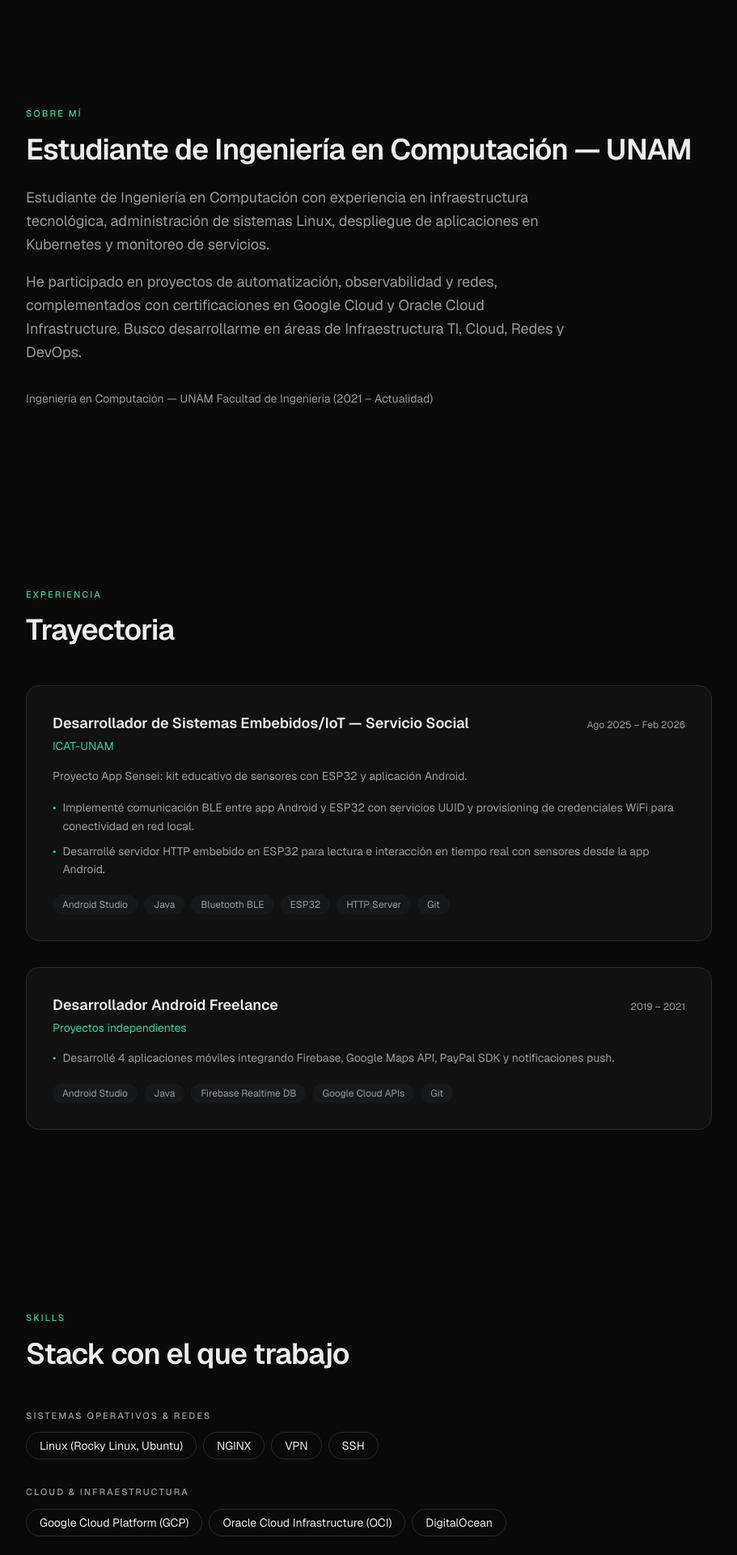
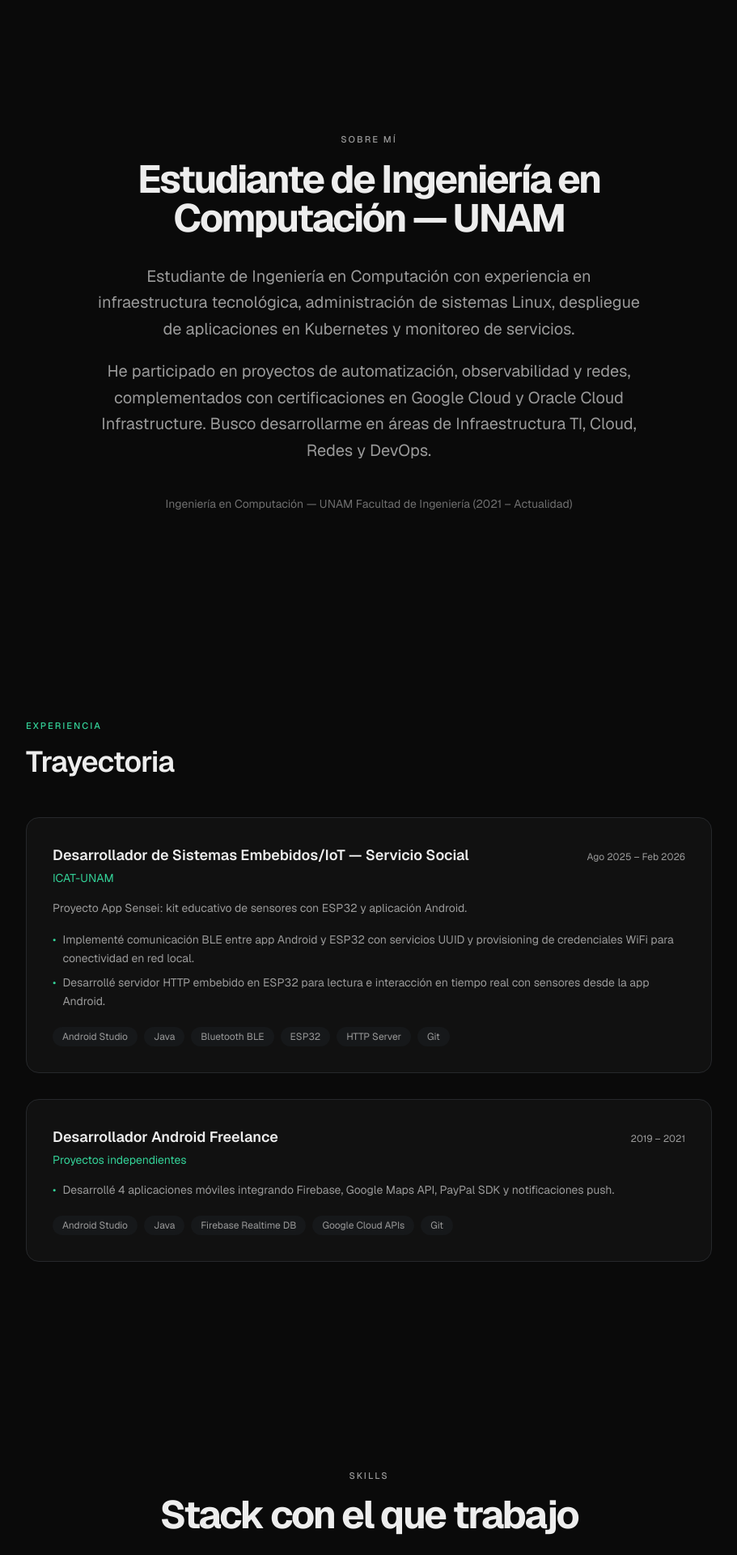
Before and after one commit to C4rlos316/bunnywear-devops, a Next.js app in the folder frontend/: page / in a window 1280 px wide. Shown: the part 780-2700 px from the top of the page at 81% size, without its empty margins (184-1095 px from the left). Built offline with nearby package versions, Linux system fonts and the light colour scheme; no server answers.

Commit message:
feat: se rediseñan las vistas de todas las secciones a algo mas llamtivo

```diff
--- a/frontend/src/components/Reveal.js
+++ b/frontend/src/components/Reveal.js
@@ -5,10 +5,10 @@ import { motion } from "framer-motion";
 export default function Reveal({ children, delay = 0, className = "" }) {
   return (
     <motion.div
-      initial={{ opacity: 0, y: 24 }}
+      initial={{ opacity: 0, y: 12 }}
       whileInView={{ opacity: 1, y: 0 }}
       viewport={{ once: true, margin: "-80px" }}
-      transition={{ duration: 0.6, delay, ease: "easeOut" }}
+      transition={{ duration: 0.8, delay, ease: [0.16, 1, 0.3, 1] }}
       className={className}
     >
       {children}
--- a/frontend/src/components/portfolio/About.js
+++ b/frontend/src/components/portfolio/About.js
@@ -2,32 +2,32 @@ import Reveal from "../Reveal";
 
 export default function About() {
   return (
-    <section id="about" className="mx-auto max-w-4xl px-6 py-28">
+    <section id="about" className="mx-auto max-w-3xl px-6 py-36 text-center">
       <Reveal>
-        <p className="eyebrow text-mint">Sobre mí</p>
+        <p className="eyebrow text-ash">Sobre mí</p>
       </Reveal>
-      <Reveal delay={0.1}>
-        <h2 className="mt-4 text-3xl font-semibold tracking-tight text-ink sm:text-4xl">
+      <Reveal delay={0.15}>
+        <h2 className="headline-gradient mt-4 text-4xl font-bold tracking-tighter sm:text-5xl">
           Estudiante de Ingeniería en Computación — UNAM
         </h2>
       </Reveal>
-      <Reveal delay={0.2}>
-        <p className="mt-6 max-w-2xl text-base leading-relaxed text-ash sm:text-lg">
+      <Reveal delay={0.3}>
+        <p className="mx-auto mt-8 max-w-2xl text-lg leading-relaxed text-ash sm:text-xl">
           Estudiante de Ingeniería en Computación con experiencia en
           infraestructura tecnológica, administración de sistemas Linux,
           despliegue de aplicaciones en Kubernetes y monitoreo de servicios.
         </p>
       </Reveal>
-      <Reveal delay={0.3}>
-        <p className="mt-4 max-w-2xl text-base leading-relaxed text-ash sm:text-lg">
+      <Reveal delay={0.45}>
+        <p className="mx-auto mt-5 max-w-2xl text-lg leading-relaxed text-ash sm:text-xl">
           He participado en proyectos de automatización, observabilidad y
           redes, complementados con certificaciones en Google Cloud y Oracle
           Cloud Infrastructure. Busco desarrollarme en áreas de
           Infraestructura TI, Cloud, Redes y DevOps.
         </p>
       </Reveal>
-      <Reveal delay={0.4}>
-        <p className="mt-8 text-sm text-ash">
+      <Reveal delay={0.6}>
+        <p className="mt-10 text-sm text-ash/70">
           Ingeniería en Computación — UNAM Facultad de Ingeniería (2021 – Actualidad)
         </p>
       </Reveal>
--- a/frontend/src/components/portfolio/Blog.js
+++ b/frontend/src/components/portfolio/Blog.js
@@ -2,23 +2,25 @@ import Reveal from "../Reveal";
 
 export default function Blog({ posts = [] }) {
   return (
-    <section id="blog" className="mx-auto max-w-4xl px-6 py-28">
-      <Reveal>
-        <p className="eyebrow text-mint">Blog</p>
-      </Reveal>
-      <Reveal delay={0.1}>
-        <h2 className="mt-4 text-3xl font-semibold tracking-tight text-ink sm:text-4xl">
-          Notas y aprendizajes
-        </h2>
-      </Reveal>
+    <section id="blog" className="mx-auto max-w-4xl px-6 py-36">
+      <div className="text-center">
+        <Reveal>
+          <p className="eyebrow text-ash">Blog</p>
+        </Reveal>
+        <Reveal delay={0.15}>
+          <h2 className="headline-gradient mt-4 text-4xl font-bold tracking-tighter sm:text-5xl">
+            Notas y aprendizajes
+          </h2>
+        </Reveal>
+      </div>
 
       {posts.length > 0 ? (
-        <div className="mt-12 space-y-6">
+        <div className="mt-16 space-y-5">
           {posts.map((post, i) => (
             <Reveal key={post.slug} delay={0.1 * i}>
-              <article className="rounded-2xl border border-line bg-surface p-8 transition-colors hover:border-mint">
-                <h3 className="text-xl font-semibold text-ink">{post.title}</h3>
-                <p className="mt-3 text-sm leading-relaxed text-ash">
+              <article className="glass-card rounded-2xl p-8">
+                <h3 className="text-xl font-semibold tracking-tight text-ink">{post.title}</h3>
+                <p className="mt-3 text-base leading-relaxed text-ash">
                   {post.excerpt || post.content?.slice(0, 160)}
                 </p>
                 <p className="mt-4 text-xs text-ash">
@@ -34,7 +36,7 @@ export default function Blog({ posts = [] }) {
         </div>
       ) : (
         <Reveal delay={0.15}>
-          <p className="mt-10 text-sm text-ash">
+          <p className="mt-12 text-center text-base text-ash">
             Todavía no hay entradas publicadas. Vuelve pronto.
           </p>
         </Reveal>
--- a/frontend/src/components/portfolio/Certifications.js
+++ b/frontend/src/components/portfolio/Certifications.js
@@ -4,21 +4,23 @@ import { CERTIFICATIONS } from "./data";
 
 export default function Certifications() {
   return (
-    <section id="certificaciones" className="mx-auto max-w-4xl px-6 py-28">
-      <Reveal>
-        <p className="eyebrow text-mint">Certificaciones</p>
-      </Reveal>
-      <Reveal delay={0.1}>
-        <h2 className="mt-4 text-3xl font-semibold tracking-tight text-ink sm:text-4xl">
-          Formación continua
-        </h2>
-      </Reveal>
+    <section id="certificaciones" className="mx-auto max-w-4xl px-6 py-36">
+      <div className="text-center">
+        <Reveal>
+          <p className="eyebrow text-ash">Certificaciones</p>
+        </Reveal>
+        <Reveal delay={0.15}>
+          <h2 className="headline-gradient mt-4 text-4xl font-bold tracking-tighter sm:text-5xl">
+            Formación continua
+          </h2>
+        </Reveal>
+      </div>
 
-      <div className="mt-12 grid gap-4 sm:grid-cols-2">
+      <div className="mt-16 grid gap-4 sm:grid-cols-2">
         {CERTIFICATIONS.map((cert, i) => (
           <Reveal key={cert.name} delay={0.05 * i}>
-            <div className="flex items-start gap-3 rounded-2xl border border-line bg-surface p-5">
-              <BadgeCheck size={18} className="mt-0.5 shrink-0 text-mint" />
+            <div className="glass-card flex items-start gap-3 rounded-2xl p-5">
+              <BadgeCheck size={18} className="mt-0.5 shrink-0 text-ash" />
               <div>
                 <p className="text-sm font-medium text-ink">{cert.name}</p>
                 <p className="mt-1 text-xs text-ash">
--- a/frontend/src/components/portfolio/Projects.js
+++ b/frontend/src/components/portfolio/Projects.js
@@ -4,17 +4,19 @@ import { PROJECTS } from "./data";
 
 export default function Projects() {
   return (
-    <section id="proyectos" className="mx-auto max-w-4xl px-6 py-28">
-      <Reveal>
-        <p className="eyebrow text-mint">Proyectos</p>
-      </Reveal>
-      <Reveal delay={0.1}>
-        <h2 className="mt-4 text-3xl font-semibold tracking-tight text-ink sm:text-4xl">
-          Lo que he construido
-        </h2>
-      </Reveal>
+    <section id="proyectos" className="mx-auto max-w-4xl px-6 py-36">
+      <div className="text-center">
+        <Reveal>
+          <p className="eyebrow text-ash">Proyectos</p>
+        </Reveal>
+        <Reveal delay={0.15}>
+          <h2 className="headline-gradient mt-4 text-4xl font-bold tracking-tighter sm:text-5xl">
+            Lo que he construido
+          </h2>
+        </Reveal>
+      </div>
 
-      <div className="mt-12 space-y-6">
+      <div className="mt-16 space-y-5">
         {PROJECTS.map((project, i) => {
           const Wrapper = project.link ? "a" : "div";
           const wrapperProps = project.link
@@ -25,27 +27,27 @@ export default function Projects() {
             <Reveal key={project.title} delay={0.1 * i}>
               <Wrapper
                 {...wrapperProps}
-                className="group block rounded-2xl border border-line bg-surface p-8 transition-colors hover:border-mint"
+                className="glass-card group block rounded-2xl p-8"
               >
                 <div className="flex items-start justify-between gap-4">
-                  <h3 className="text-xl font-semibold text-ink transition-colors group-hover:text-mint">
+                  <h3 className="text-xl font-semibold tracking-tight text-ink">
                     {project.title}
                   </h3>
                   {project.link && (
                     <ArrowUpRight
                       size={20}
-                      className="shrink-0 text-ash transition-colors group-hover:text-mint"
+                      className="shrink-0 text-ash transition-colors group-hover:text-ink"
                     />
                   )}
                 </div>
-                <p className="mt-3 text-sm leading-relaxed text-ash">
+                <p className="mt-3 text-base leading-relaxed text-ash">
                   {project.description}
                 </p>
-                <div className="mt-5 flex flex-wrap gap-2">
+                <div className="mt-6 flex flex-wrap gap-2">
                   {project.tags.map((tag) => (
                     <span
                       key={tag}
-                      className="rounded-full bg-surface-2 px-3 py-1 text-xs text-ash"
+                      className="rounded-full bg-white/[0.05] px-3 py-1 text-xs text-ash"
                     >
                       {tag}
                     </span>
--- a/frontend/src/components/portfolio/Skills.js
+++ b/frontend/src/components/portfolio/Skills.js
@@ -5,27 +5,26 @@ export default function Skills() {
   const categories = [...new Set(SKILLS.map((s) => s.category))];
 
   return (
-    <section id="skills" className="mx-auto max-w-4xl px-6 py-28">
-      <Reveal>
-        <p className="eyebrow text-mint">Skills</p>
-      </Reveal>
-      <Reveal delay={0.1}>
-        <h2 className="mt-4 text-3xl font-semibold tracking-tight text-ink sm:text-4xl">
-          Stack con el que trabajo
-        </h2>
-      </Reveal>
+    <section id="skills" className="mx-auto max-w-5xl px-6 py-36">
+      <div className="text-center">
+        <Reveal>
+          <p className="eyebrow text-ash">Skills</p>
+        </Reveal>
+        <Reveal delay={0.15}>
+          <h2 className="headline-gradient mt-4 text-4xl font-bold tracking-tighter sm:text-5xl">
+            Stack con el que trabajo
+          </h2>
+        </Reveal>
+      </div>
 
-      <div className="mt-12 space-y-8">
+      <div className="mt-16 grid gap-4 sm:grid-cols-2 lg:grid-cols-3">
         {categories.map((cat, i) => (
-          <Reveal key={cat} delay={0.05 * i}>
-            <div>
-              <h3 className="eyebrow text-ash">{cat}</h3>
-              <div className="mt-3 flex flex-wrap gap-2">
+          <Reveal key={cat} delay={0.08 * i}>
+            <div className="glass-card h-full rounded-2xl p-6">
+              <h3 className="text-sm font-medium text-ink">{cat}</h3>
+              <div className="mt-4 flex flex-wrap gap-x-3 gap-y-2">
                 {SKILLS.filter((s) => s.category === cat).map((skill) => (
-                  <span
-                    key={skill.name}
-                    className="rounded-full border border-line px-4 py-1.5 text-sm text-ink transition-colors hover:border-mint hover:text-mint"
-                  >
+                  <span key={skill.name} className="text-sm text-ash">
                     {skill.name}
                   </span>
                 ))}
```
Also changed, not shown: frontend/src/components/portfolio/Contact.js (+11 -11 lines).
